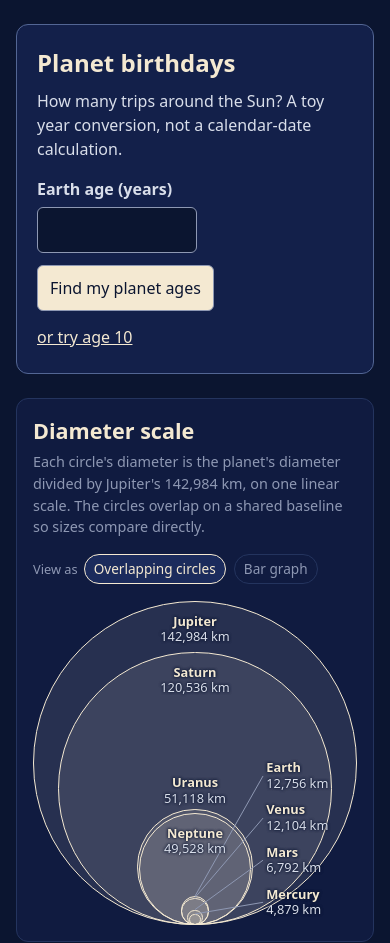
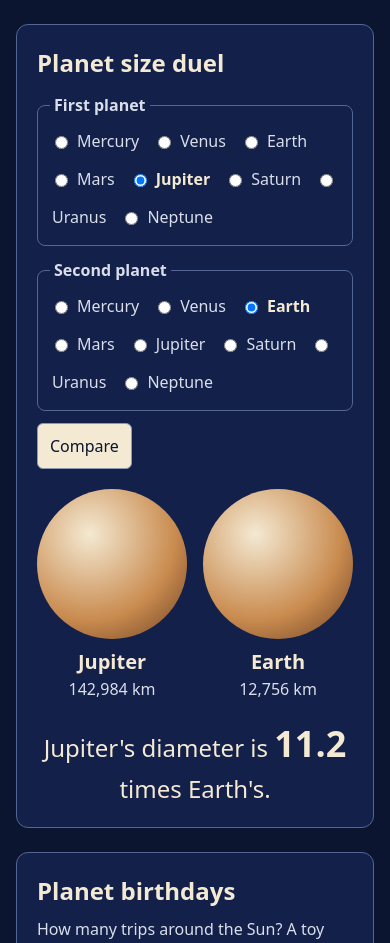
Before and after one commit to l33tfleet/loop-build-test, a FastAPI app: page / in a window 390 px wide. Shown: the part 154-1097 px from the top of the page. Run offline with FastAPI, Linux system fonts and the light colour scheme.

Commit message:
Add a two planet size duel (#39)
* Add a two-planet size duel as the page's focal panel

Two labeled radio groups (First planet / Second planet) in an ordinary
GET form pick ?left= and ?right= slugs, defaulting to Jupiter versus
Earth. The panel shows both portraits scaled to the larger planet, both
names and diameters, and "A's diameter is X times B's" to one decimal
(left / right, so identical picks show 1.0). Unknown slugs return 422
with the page and a role="alert" message in the panel.

Radio groups rather than <select>s because the existing
tests/regressions/test_planet_sort.py:37 requires the shelf-sort option
to be the only selected <option> on the page.

Refs #5

Co-Authored-By: Claude Opus 5.5 <noreply@anthropic.com>

* Show both duel portraits at the same large size

Reviewer P1 (app/main.py:64): scaling portrait widths by diameter shrank
Earth to 8.9% of its frame in the default Jupiter/Earth view. Drop the
per-planet width_pct; both portraits now render at min(100%, 240px), so
each fills its grid column (240px on desktop, roughly 150px on a 390px
phone). The size comparison stays in the numeric
"A's diameter is X times B's" sentence.

New test test_default_portraits_are_both_large checks that neither
portrait carries an inline width and that the stylesheet gives them
the shared large size.

Refs #5

Co-Authored-By: Claude Opus 5.5 <noreply@anthropic.com>

---------

Co-authored-by: Lex Murphy <lex@lex.tail83f074.ts.net>
Co-authored-by: Claude Opus 5.5 <noreply@anthropic.com>
Co-authored-by: l33tfleet-loop-bench[bot] <347181019+l33tfleet-loop-bench[bot]@users.noreply.github.com>

```diff
--- a/app/main.py
+++ b/app/main.py
@@ -53,8 +53,18 @@ def _place_labels(scale):
     return scale
 
 
+def _duel(planets, left, right):
+    """Two planets side by side at the same large portrait size; ratio is left / right to one decimal."""
+    by_slug = {p["name"].lower(): p for p in planets}
+    if left not in by_slug or right not in by_slug:
+        return {"left": "jupiter", "right": "earth",
+                "error": "Choose two planets from the lists: unknown planet name."}
+    a, b = by_slug[left], by_slug[right]
+    return {"left": left, "right": right, "sides": [a, b], "ratio": f"{a['diameter_km'] / b['diameter_km']:.1f}"}
+
+
 @app.get("/", response_class=HTMLResponse)
-def home(request: Request, age: str | None = None, sort: str = "sun"):
+def home(request: Request, age: str | None = None, sort: str = "sun", left: str = "jupiter", right: str = "earth"):
     sort_keys = {
         "sun": lambda p: (p["order"], p["name"].lower()),
         "diameter": lambda p: (-p["diameter_km"], p["name"].lower()),
@@ -96,7 +106,9 @@ def home(request: Request, age: str | None = None, sort: str = "sun"):
                 )
                 birthdays.append({"name": name, "years": f"{years:.1f}"})
     context.update(age=age if age is not None else "", age_error=age_error, birthdays=birthdays)
-    return templates.TemplateResponse(request, "index.html", context)
+    context["duel"] = _duel(planets, left, right)
+    status = 422 if "error" in context["duel"] else 200
+    return templates.TemplateResponse(request, "index.html", context, status_code=status)
 
 
 @app.get("/healthz")
--- a/static/arcade.css
+++ b/static/arcade.css
@@ -128,3 +128,25 @@ main:has(#scale-view-bars:checked) .rocky-inset { display: none; }
 .inset-label--above { bottom: calc(var(--y) + 1%); }
 .inset-name { color: var(--paper); font-weight: 600; }
 .inset-value { font-variant-numeric: tabular-nums; }
+
+.planet-duel { margin-bottom: 24px; padding: 20px; border: 1px solid #536694; border-radius: 12px; background: #13204a; }
+.planet-duel h2 { margin: 0 0 12px; color: var(--paper); }
+.duel-form { display: flex; flex-wrap: wrap; align-items: end; gap: 12px; }
+.duel-field { display: flex; flex-wrap: wrap; align-items: center; gap: 6px 4px; margin: 0; padding: 8px 12px 12px;
+              border: 1px solid #536694; border-radius: 8px; }
+.duel-field legend { padding: 0 4px; font-weight: 600; }
+.duel-field label { padding: 4px 10px 4px 2px; }
+.duel-field input:checked + label { color: var(--paper); font-weight: 600; }
+.duel-form button { max-width: 100%; padding: 10px 12px; border: 1px solid var(--muted); border-radius: 6px; font: inherit;
+                    background: var(--paper); color: var(--navy); cursor: pointer; }
+.duel-form :focus-visible { outline: 3px solid #b3ceff; outline-offset: 3px; }
+.duel-portraits { display: grid; grid-template-columns: 1fr 1fr; gap: 16px; margin: 20px 0 0; }
+.duel-side { margin: 0; text-align: center; }
+.duel-frame { display: flex; align-items: center; justify-content: center; }
+.duel-portrait { display: block; width: min(100%, 240px); aspect-ratio: 1; border-radius: 50%;
+                 background: radial-gradient(circle at 35% 30%, var(--paper), #c98b4f 60%, #6b3f22); }
+.duel-side figcaption { margin-top: 8px; }
+.duel-side strong { display: block; color: var(--paper); font-size: 1.25rem; }
+.duel-ratio { margin: 16px 0 0; color: var(--paper); font-size: 1.5rem; text-align: center; }
+.duel-ratio strong { font-size: 2.25rem; font-variant-numeric: tabular-nums; }
+#duel-error { color: #ffd3c6; }
--- a/templates/index.html
+++ b/templates/index.html
@@ -12,6 +12,35 @@
     <p class="tagline">Compare the sizes of all eight planets on one scale, switch to a bar graph, then see the four rocky planets zoomed in.</p>
   </header>
   <main>
+    <section class="planet-duel" aria-labelledby="duel-title">
+      <h2 id="duel-title">Planet size duel</h2>
+      <form class="duel-form" action="/" method="get">
+        {% for side, text in (("left", "First planet"), ("right", "Second planet")) %}
+        <fieldset class="duel-field"{% if duel.error %} aria-describedby="duel-error"{% endif %}>
+          <legend>{{ text }}</legend>
+          {% for p in planets|sort(attribute="order") %}
+          {% set slug = p.name|lower %}
+          <input type="radio" id="duel-{{ side }}-{{ slug }}" name="{{ side }}" value="{{ slug }}"{% if duel[side] == slug %} checked{% endif %}>
+          <label for="duel-{{ side }}-{{ slug }}">{{ p.name }}</label>
+          {% endfor %}
+        </fieldset>
+        {% endfor %}
+        <button type="submit">Compare</button>
+      </form>
+      {% if duel.error %}
+      <p id="duel-error" role="alert">{{ duel.error }}</p>
+      {% else %}
+      <div class="duel-portraits">
+        {% for p in duel.sides %}
+        <figure class="duel-side">
+          <span class="duel-frame" aria-hidden="true"><span class="duel-portrait"></span></span>
+          <figcaption><strong>{{ p.name }}</strong> <span>{{ "{:,}".format(p.diameter_km) }} km</span></figcaption>
+        </figure>
+        {% endfor %}
+      </div>
+      <p class="duel-ratio" aria-live="polite">{{ duel.sides[0].name }}'s diameter is <strong>{{ duel.ratio }}</strong> times {{ duel.sides[1].name }}'s.</p>
+      {% endif %}
+    </section>
     <section class="birthday-booth" aria-labelledby="birthday-title">
       <h2 id="birthday-title">Planet birthdays</h2>
       <p id="birthday-note">How many trips around the Sun? A toy year conversion, not a calendar-date calculation.</p>
```
Also changed, not shown: tests/regressions/test_planet_duel.py (added, +108 -0 lines).
